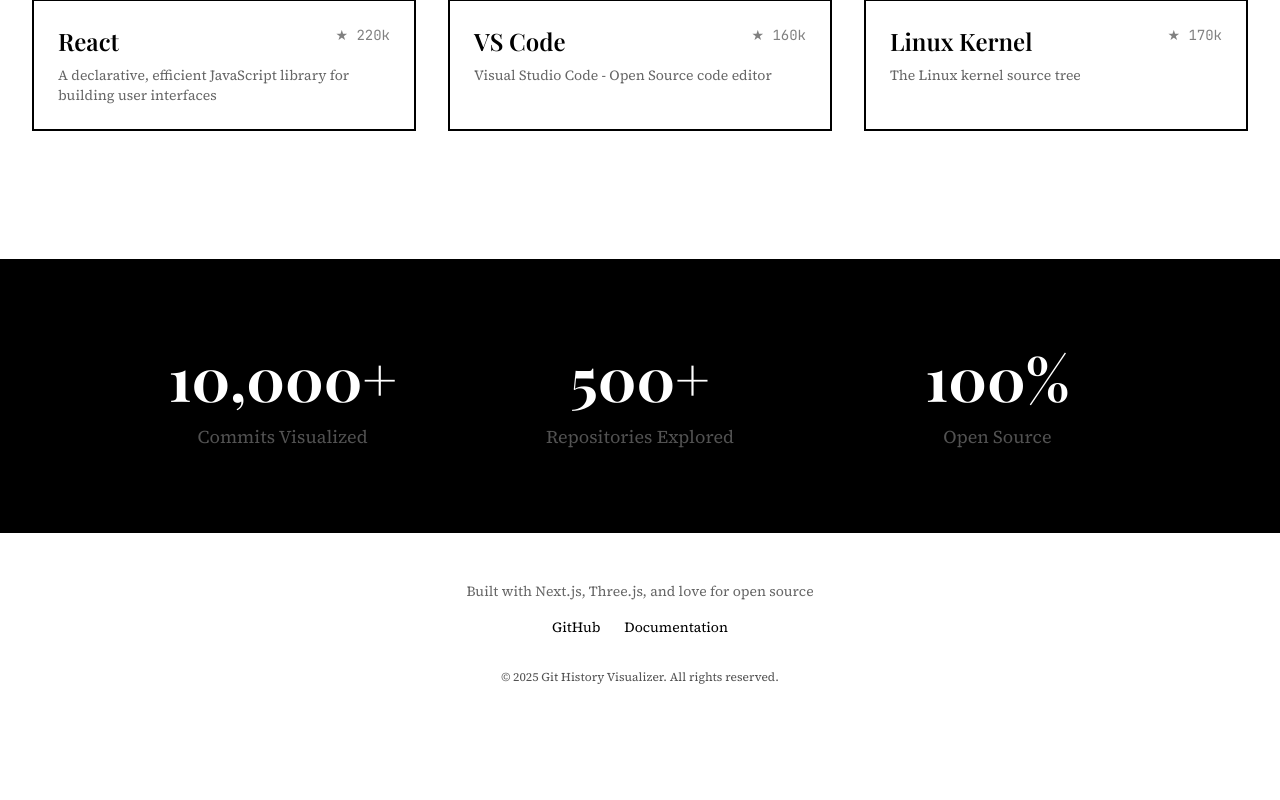
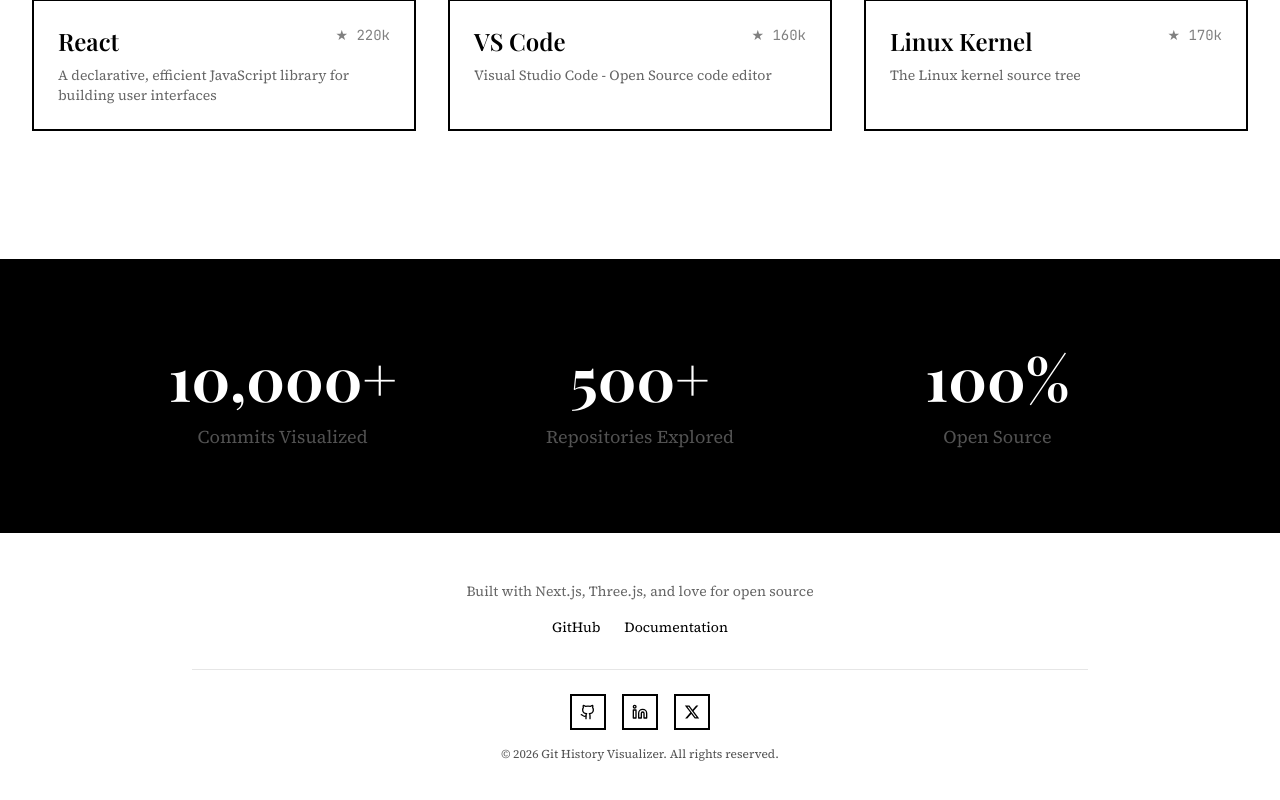
Before and after one commit to akshadjaiswal/git-history-visualizer, a Next.js app in the folder app/: page / in a window 1280 px wide. Shown: the part 2510-3310 px from the top of the page. Before the commit the page ends 3243 px from the top, so only its background shows below. Built offline with nearby package versions, Linux system fonts and the light colour scheme.

Commit message:
Updated footer with socials

```diff
--- a/app/components/landing/footer.tsx
+++ b/app/components/landing/footer.tsx
@@ -1,11 +1,14 @@
+import { Github, Linkedin } from 'lucide-react'
+
 export function Footer() {
   return (
     <footer className="py-12 px-8">
       <div className="max-w-4xl mx-auto text-center">
+        {/* Section 1: Project info and links */}
         <p className="text-sm text-gray-600 mb-4 font-body">
           Built with Next.js, Three.js, and love for open source
         </p>
-        <div className="flex justify-center gap-6 text-sm font-body">
+        <div className="flex justify-center gap-6 text-sm font-body mb-8">
           <a
             href="https://github.com/akshadjaiswal/git-history-visualizer"
             target="_blank"
@@ -23,8 +26,51 @@
             Documentation
           </a>
         </div>
-        <p className="text-xs text-gray-400 mt-8 font-body">
-          © 2025 Git History Visualizer. All rights reserved.
+
+        {/* Divider */}
+        <div className="border-t border-gray-200 mb-6"></div>
+
+        {/* Section 2: Social links + Copyright */}
+        <div className="flex justify-center gap-4 mb-4">
+          {/* GitHub Profile */}
+          <a
+            href="https://github.com/akshadjaiswal"
+            target="_blank"
+            rel="noopener noreferrer"
+            aria-label="GitHub Profile"
+            className="w-9 h-9 rounded-full border-2 border-black flex items-center justify-center hover:bg-black hover:text-white transition-colors duration-200"
+          >
+            <Github className="w-4 h-4" />
+          </a>
+
+          {/* LinkedIn Profile */}
+          <a
+            href="https://linkedin.com/in/akshadsantoshjaiswal"
+            target="_blank"
+            rel="noopener noreferrer"
+            aria-label="LinkedIn Profile"
+            className="w-9 h-9 rounded-full border-2 border-black flex items-center justify-center hover:bg-black hover:text-white transition-colors duration-200"
+          >
+            <Linkedin className="w-4 h-4" />
+          </a>
+
+          {/* X/Twitter Profile */}
+          <a
+            href="https://x.com/akshad_999"
+            target="_blank"
+            rel="noopener noreferrer"
+            aria-label="X (Twitter) Profile"
+            className="w-9 h-9 rounded-full border-2 border-black flex items-center justify-center hover:bg-black hover:text-white transition-colors duration-200"
+          >
+            <svg className="w-4 h-4" viewBox="0 0 24 24" fill="currentColor">
+              <path d="M18.244 2.25h3.308l-7.227 8.26 8.502 11.24H16.17l-5.214-6.817L4.99 21.75H1.68l7.73-8.835L1.254 2.25H8.08l4.713 6.231zm-1.161 17.52h1.833L7.084 4.126H5.117z"/>
+            </svg>
+          </a>
+        </div>
+
+        {/* Copyright */}
+        <p className="text-xs text-gray-400 font-body">
+          © {new Date().getFullYear()} Git History Visualizer. All rights reserved.
         </p>
       </div>
     </footer>
```
